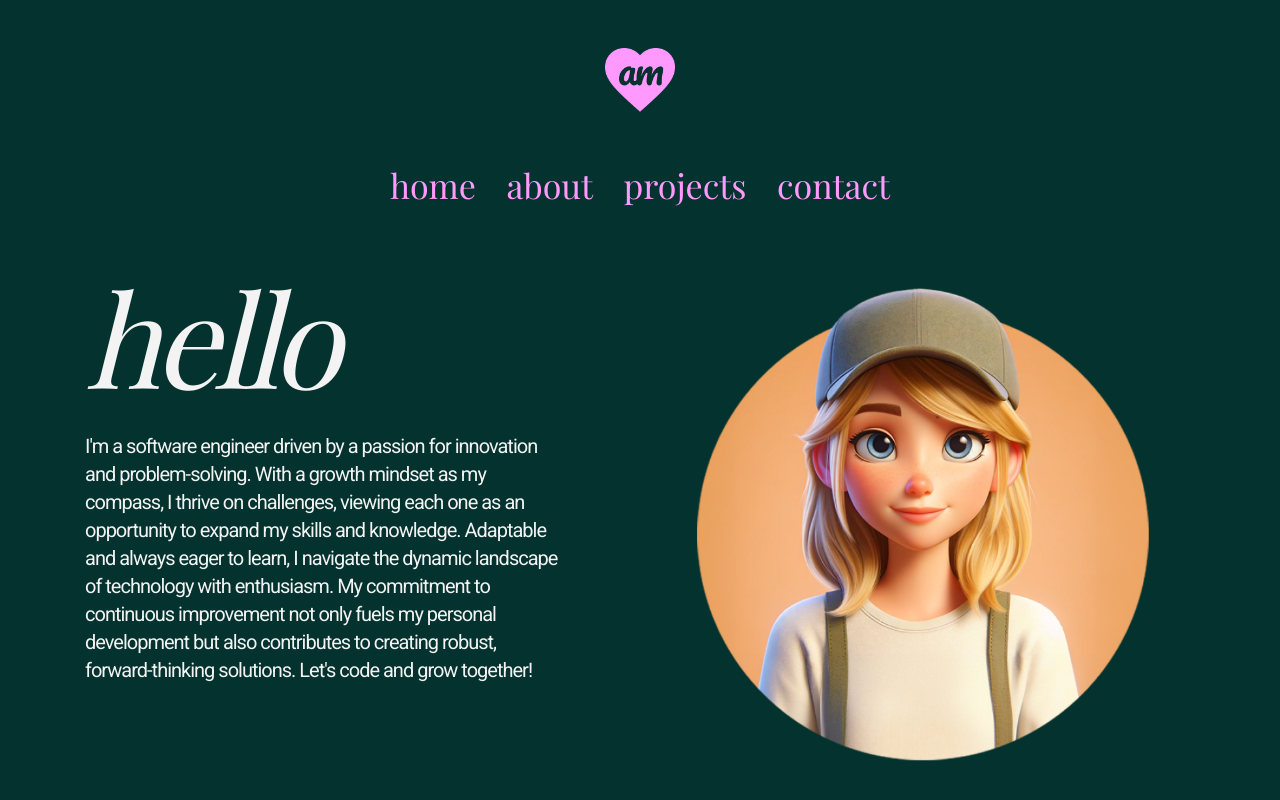
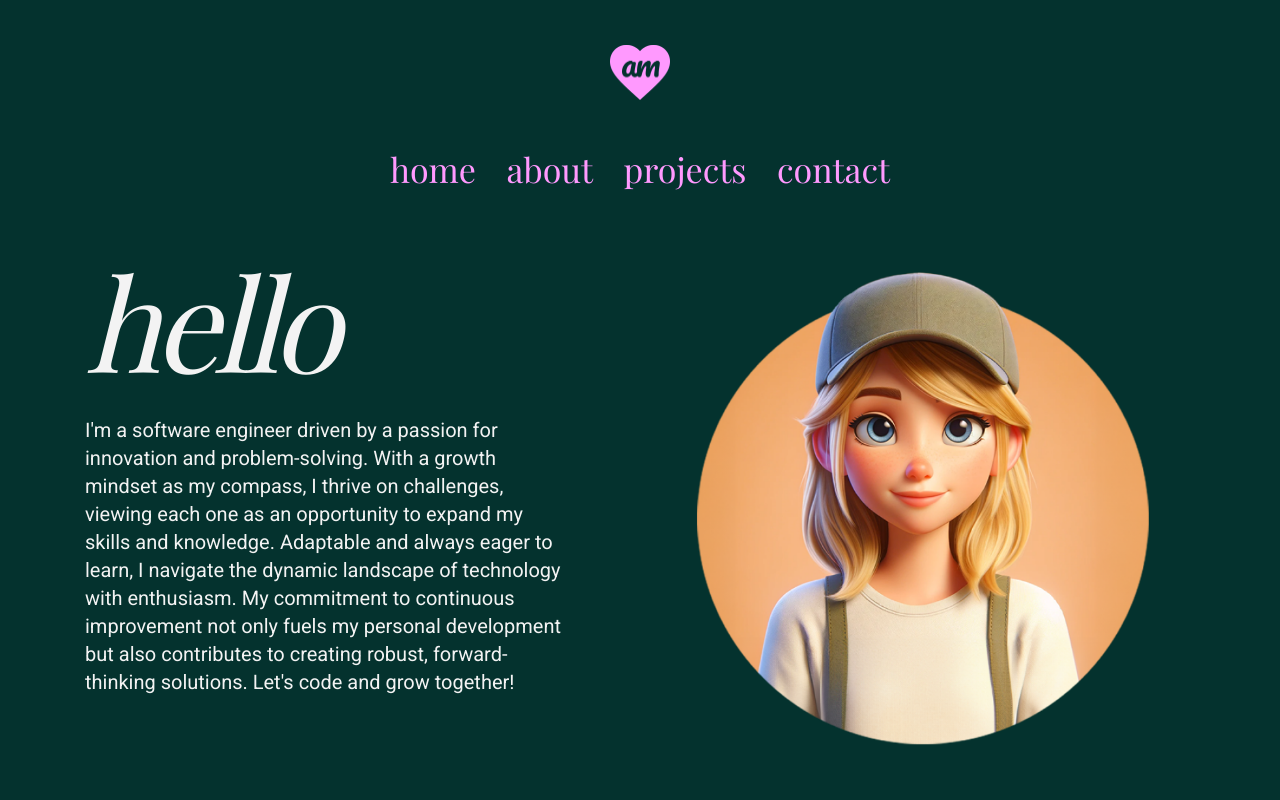
Before and after one commit to vincentpalomo/abby-morgan-portfolio, a React (Create React App) app: page /about in a window 1280 px wide. Built offline with nearby package versions, Linux system fonts and the light colour scheme; a web font is replaced by a local one.

Commit message:
updated styling for navbar logo

```diff
--- a/src/components/About.jsx
+++ b/src/components/About.jsx
@@ -19,7 +19,7 @@ const About = () => {
             <div className='flex justify-center items-center gap-20'>
               <div className=''>
                 <div className='font-playfair italic text-[128px] text-off-white tracking-tighter'>hello</div>
-                <div className='font-roboto text-[20px] text-off-white tracking-tighter leading-7 w-[480px] h-[300px]'>
+                <div className='font-roboto text-[20px] text-off-white leading-7 w-[480px] h-[300px]'>
                   I'm a software engineer driven by a passion for innovation and problem-solving. With a growth mindset as my compass, I thrive on
                   challenges, viewing each one as an opportunity to expand my skills and knowledge. Adaptable and always eager to learn, I navigate
                   the dynamic landscape of technology with enthusiasm. My commitment to continuous improvement not only fuels my personal development
--- a/src/components/Navbar.jsx
+++ b/src/components/Navbar.jsx
@@ -6,9 +6,9 @@ const Navbar = () => {
   return (
     <>
       <div className='flex flex-col justify-center items-center'>
-        <div className='flex justify-center items-center h-40'>
+        <div className='flex justify-center items-center h-36'>
           <Link to='/'>
-            <img className='h-16' src={logo} alt='logo' />
+            <img className='h-[55px]' src={logo} alt='logo' />
           </Link>
         </div>
         <div className='font-playfair text-[34px] w-[500px] text-abby-pink flex justify-between '>
```
